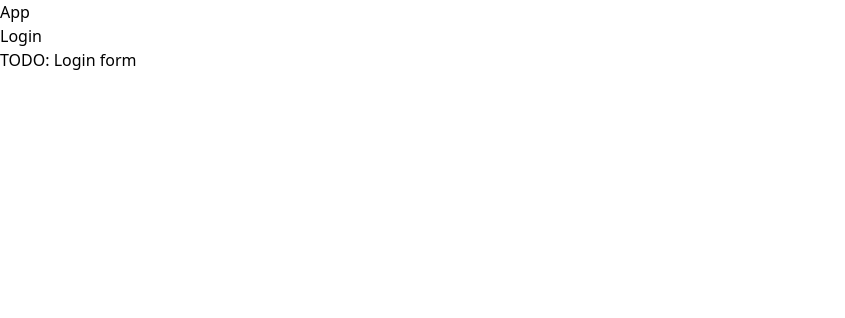
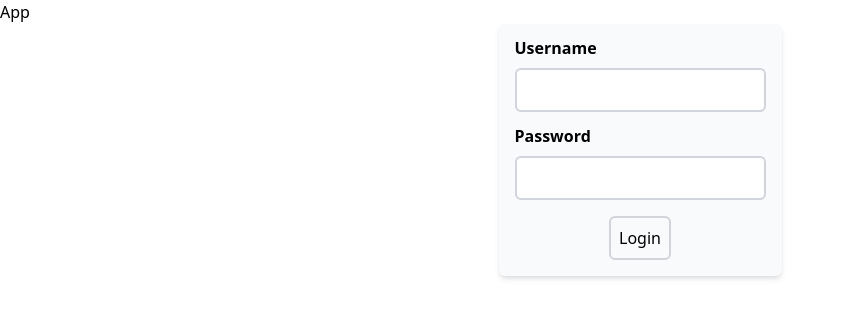
Before and after one commit to arayias/blogger, a React (Vite) app in the folder client/: page /login in a window 1280 px wide. Shown: the top 318 px of the page, without its empty margins (0-845 px from the left). Built offline with nearby package versions, Linux system fonts and the light colour scheme.

Commit message:
added login page

```diff
--- a/client/src/routes/Login.jsx
+++ b/client/src/routes/Login.jsx
@@ -1,8 +1,34 @@
 export default function Login() {
   return (
-    <div id="login">
-      <h1>Login</h1>
-      <p>TODO: Login form</p>
+    <div id="login" className="flex flex-col items-center content-center">
+      <form
+        action="/login"
+        method="POST"
+        className="flex flex-col items-center p-2 rounded-md shadow-md bg-slate-50"
+      >
+        <label className="flex flex-col items-left min-w[1/2]">
+          <span className="mx-2 mt-1 font-semibold">Username</span>
+          <input
+            className="p-2 m-2 border-2 border-gray-300 rounded-md"
+            type="text"
+            id="username"
+          />
+        </label>
+        <label className="flex flex-col items-left">
+          <span className="mx-2 mt-1 font-semibold">Password</span>
+          <input
+            className="p-2 m-2 border-2 border-gray-300 rounded-md"
+            type="password"
+            id="password"
+          />
+        </label>
+        <button
+          type="submit"
+          className="p-2 m-2 transition duration-300 ease-in-out border-2 border-gray-300 rounded-md hover:bg-gray-300"
+        >
+          Login
+        </button>
+      </form>
     </div>
   );
 }
```
